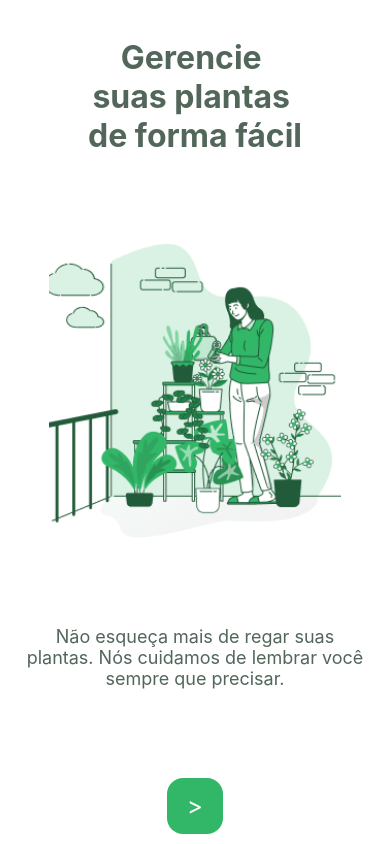
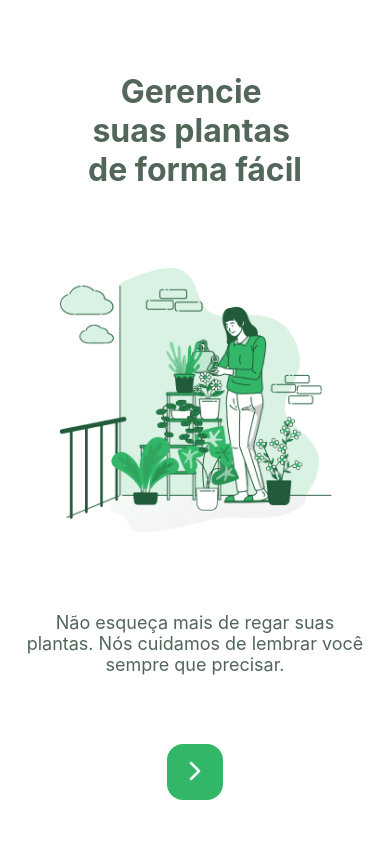
Before and after one commit to SalesMatheus/react-native-nlw-05, a React Native app: screen / in a window 390 px wide. Built offline with nearby package versions, Linux system fonts and the light colour scheme.

Commit message:
feat: add icon button

```diff
--- a/package.json
+++ b/package.json
@@ -10,6 +10,7 @@
     "eject": "expo eject"
   },
   "dependencies": {
+    "@expo/vector-icons": "^13.0.0",
     "expo": "~45.0.0",
     "expo-status-bar": "~1.3.0",
     "react": "17.0.2",
--- a/src/pages/Welcome.tsx
+++ b/src/pages/Welcome.tsx
@@ -3,11 +3,13 @@ import {
     Text,
     Image,
     StyleSheet,
-    SafeAreaView
+    SafeAreaView,
+    TouchableOpacity,
+    Dimensions
 } from "react-native";
+import { Feather } from '@expo/vector-icons';
 
 import wateringImg from '../assets/watering.png';
-import { Button } from "../components/Button";
 import colors from "../styles/colors";
 
 
@@ -20,14 +22,26 @@ export function Welcome(){
                 de forma fácil
             </Text>
 
-            <Image style={styles.image} source={wateringImg} />
+            <Image
+                style={styles.image}
+                source={wateringImg}
+                resizeMode="contain"
+            />
 
             <Text style={styles.subtitle}>
                 Não esqueça mais de regar suas plantas.
                 Nós cuidamos de lembrar você sempre que precisar.
             </Text>
 
-            <Button title=">" />
+            <TouchableOpacity
+                activeOpacity={0.7}
+                style={styles.button}
+            >
+            <Feather
+                name="chevron-right"
+                style={styles.buttonIcon}
+            />
+        </TouchableOpacity>
         </SafeAreaView>
 
   )
@@ -37,7 +51,7 @@ const styles = StyleSheet.create({
     container: {
         flex: 1,
         alignItems: 'center',
-        justifyContent: 'space-between',
+        justifyContent: 'space-around',
     },
     title: {
         fontSize: 32,
@@ -53,7 +67,19 @@ const styles = StyleSheet.create({
         color: colors.heading,
     },
     image: {
-        width: 292,
-        height: 294,
+        width: Dimensions.get('window').width * 0.7,
     },
+    button: {
+        backgroundColor: colors.green,
+        justifyContent: "center",
+        alignItems: "center",
+        borderRadius: 16,
+        marginBottom: 10,
+        height: 56,
+        width: 56,
+    },
+    buttonIcon: {
+        color: colors.white,
+        fontSize: 32,
+    }
 });
```
